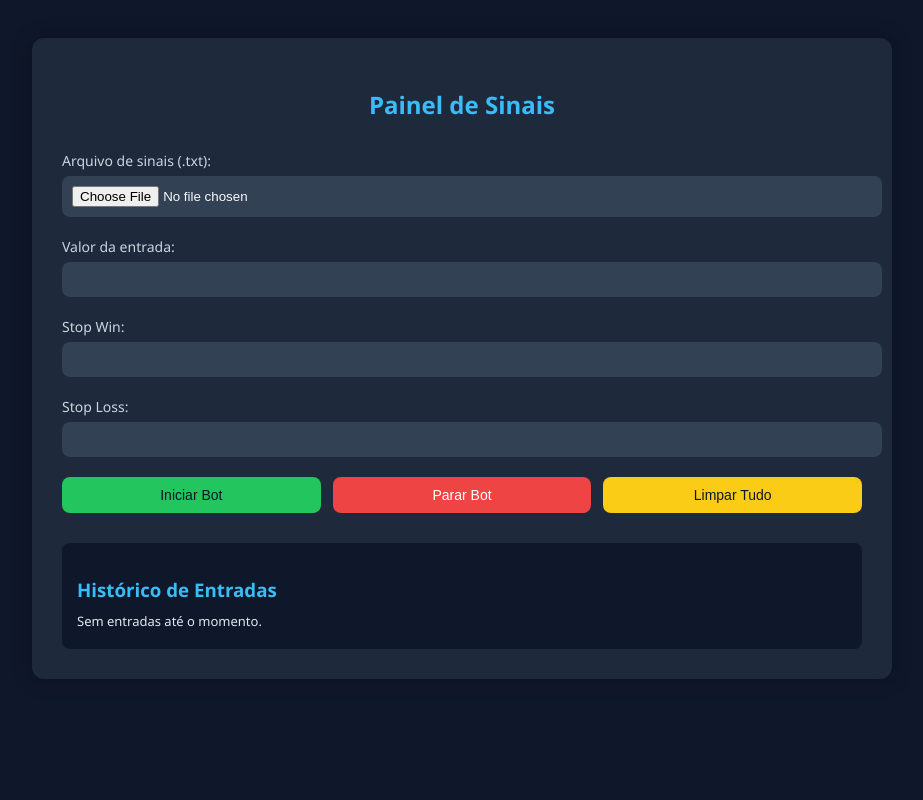
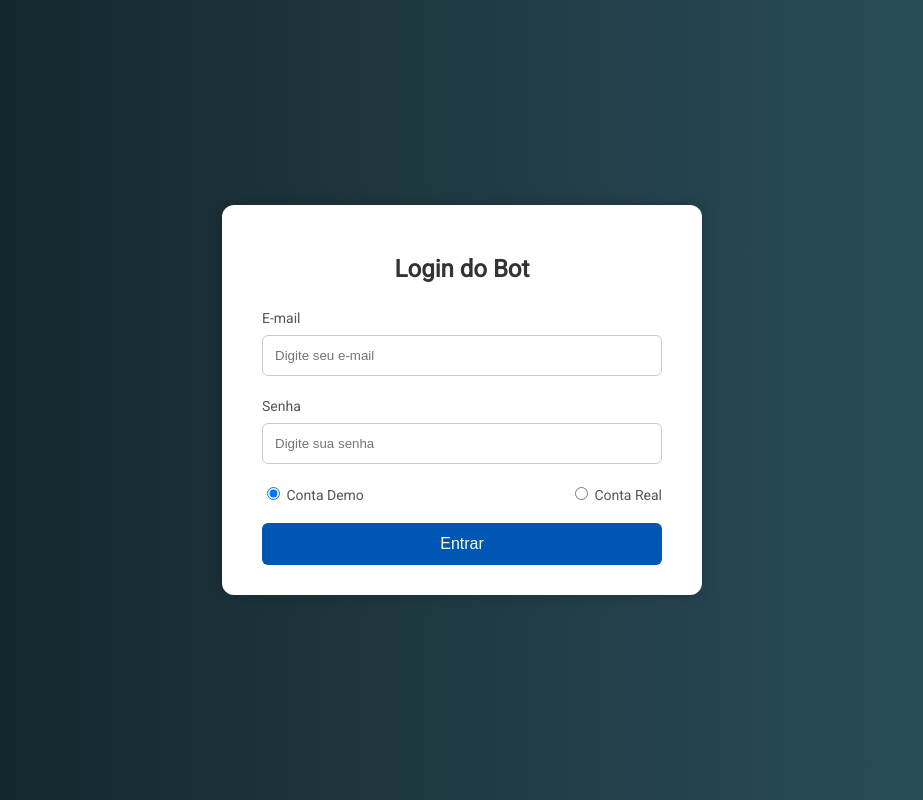
Before and after one commit to Felipeabm/painel-iqoption, a Flask app: page / in a window 1280 px wide. Shown: the whole page, without its empty margins (178-1101 px from the left). Run offline with Flask 2, Linux system fonts and the light colour scheme.

Commit message:
Update index.html

```diff
--- a/templates/index.html
+++ b/templates/index.html
@@ -2,116 +2,84 @@
 <html lang="pt-br">
 <head>
     <meta charset="UTF-8">
-    <title>Painel de Sinais</title>
-    <meta name="viewport" content="width=device-width, initial-scale=1.0">
+    <title>Login - Bot IQ Option</title>
+    <link href="https://fonts.googleapis.com/css2?family=Roboto&display=swap" rel="stylesheet">
     <style>
         body {
-            background-color: #0f172a;
-            color: #e2e8f0;
-            font-family: 'Segoe UI', sans-serif;
-            padding: 30px;
+            font-family: 'Roboto', sans-serif;
+            background: linear-gradient(to right, #0f2027, #203a43, #2c5364);
+            display: flex;
+            align-items: center;
+            justify-content: center;
+            height: 100vh;
+            margin: 0;
         }
-
-        .container {
-            max-width: 800px;
-            margin: auto;
-            background-color: #1e293b;
-            padding: 30px;
+        .login-container {
+            background-color: #ffffff;
+            padding: 30px 40px;
             border-radius: 12px;
-            box-shadow: 0 0 20px rgba(0,0,0,0.3);
+            box-shadow: 0 0 15px rgba(0,0,0,0.2);
+            width: 100%;
+            max-width: 400px;
         }
-
-        h2 {
+        .login-container h2 {
             text-align: center;
-            color: #38bdf8;
-            margin-bottom: 30px;
+            color: #333;
+            margin-bottom: 25px;
         }
-
-        label {
-            display: block;
-            margin-bottom: 6px;
+        .login-container input[type="email"],
+        .login-container input[type="password"] {
+            width: 100%;
+            padding: 12px;
+            margin: 8px 0 20px 0;
+            border: 1px solid #ccc;
+            border-radius: 6px;
+            box-sizing: border-box;
+        }
+        .login-container label {
             font-size: 14px;
-            color: #cbd5e1;
+            color: #555;
         }
-
-        input[type="number"], input[type="file"] {
-            width: 100%;
-            padding: 10px;
-            border-radius: 8px;
-            border: none;
-            background: #334155;
-            color: #f8fafc;
+        .radio-group {
+            display: flex;
+            justify-content: space-between;
             margin-bottom: 20px;
         }
-
-        .button-group {
-            display: flex;
-            flex-wrap: wrap;
-            gap: 12px;
-            justify-content: center;
+        .radio-group label {
+            font-size: 14px;
         }
-
-        .button-group button {
-            padding: 10px 20px;
-            font-size: 14px;
+        .login-container button {
+            width: 100%;
+            padding: 12px;
+            background-color: #0056b3;
+            color: white;
             border: none;
-            border-radius: 8px;
+            border-radius: 6px;
+            font-size: 16px;
             cursor: pointer;
-            flex: 1 1 30%;
         }
-
-        .start-btn { background-color: #22c55e; color: #0f172a; }
-        .stop-btn { background-color: #ef4444; color: #fff; }
-        .clear-btn { background-color: #facc15; color: #0f172a; }
-
-        .history {
-            margin-top: 30px;
-            background-color: #0f172a;
-            padding: 15px;
-            border-radius: 8px;
-            max-height: 200px;
-            overflow-y: auto;
-        }
-
-        .history h3 {
-            margin-bottom: 10px;
-            color: #38bdf8;
-        }
-
-        .history p {
-            margin: 4px 0;
-            font-size: 13px;
+        .login-container button:hover {
+            background-color: #004999;
         }
     </style>
 </head>
 <body>
-    <div class="container">
-        <h2>Painel de Sinais</h2>
+    <div class="login-container">
+        <h2>Login do Bot</h2>
+        <form action="/login" method="POST">
+            <label for="email">E-mail</label>
+            <input type="email" name="email" required placeholder="Digite seu e-mail">
 
-        <form method="POST" action="/iniciar-bot" enctype="multipart/form-data">
-            <label for="arquivo">Arquivo de sinais (.txt):</label>
-            <input type="file" name="arquivo" id="arquivo" required>
+            <label for="senha">Senha</label>
+            <input type="password" name="senha" required placeholder="Digite sua senha">
 
-            <label for="valor">Valor da entrada:</label>
-            <input type="number" step="0.01" name="valor" id="valor" required>
+            <div class="radio-group">
+                <label><input type="radio" name="conta" value="demo" checked> Conta Demo</label>
+                <label><input type="radio" name="conta" value="real"> Conta Real</label>
+            </div>
 
-            <label for="stop_win">Stop Win:</label>
-            <input type="number" step="0.01" name="stop_win" id="stop_win" required>
-
-            <label for="stop_loss">Stop Loss:</label>
-            <input type="number" step="0.01" name="stop_loss" id="stop_loss" required>
-
-            <div class="button-group">
-                <button type="submit" class="start-btn">Iniciar Bot</button>
-                <button type="button" class="stop-btn" onclick="alert('Bot parado')">Parar Bot</button>
-                <button type="reset" class="clear-btn">Limpar Tudo</button>
-            </div>
+            <button type="submit">Entrar</button>
         </form>
-
-        <div class="history">
-            <h3>Histórico de Entradas</h3>
-            <p>Sem entradas até o momento.</p>
-        </div>
     </div>
 </body>
 </html>
```
